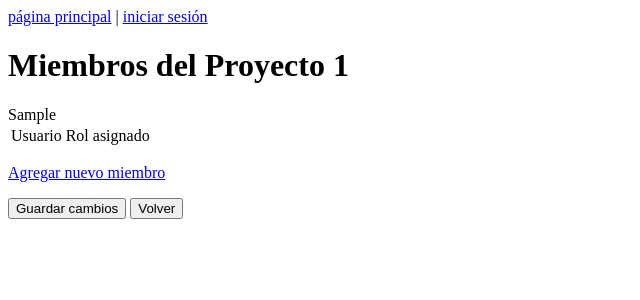
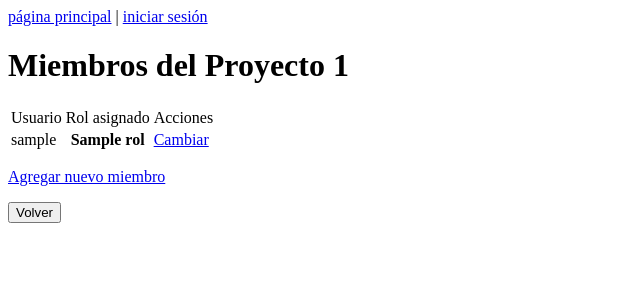
Before and after one commit to alcides29/saip, a Django app: template templates/admin/proyectos/admin_miembros.html in a window 1280 px wide. Shown: the top 300 px of the page, without its empty margins (0-640 px from the left). Run offline with Django 3.2, Linux system fonts and the light colour scheme; the template is opened without the code that fills it: most values are stand-ins (such as "Sample title", 1, 10 or a date in 2020); some libraries are stand-ins or nearby versions.

Commit message:
Cambios en el template de admin proyecto

```diff
--- a/templates/admin/proyectos/admin_miembros.html
+++ b/templates/admin/proyectos/admin_miembros.html
@@ -4,13 +4,12 @@
 {% block content %}
 <form id="form_id" action="" method="post">
 <table>
-<tr><td class="titulo">Usuario</td><td class="titulo">Rol asignado</td></tr>
-	{% for form in lista %}
-		{{form.as_table}}
+<tr><td class="titulo">Usuario</td><td class="titulo">Rol asignado</td><td>Acciones</td></tr>
+	{% for item in miembros %}
+		<tr><td>{{item.usuario.username}}</td><th>{{item.rol.nombre}}</td><td><a href="/proyectos/miembros/{{proyecto.id}}/cambiar/{{item.usuario.id}}">Cambiar</a></td></tr>
 	{% endfor %}
 </table>
 <p><a href="/proyectos/miembros/{{proyecto.id}}/nuevo/">Agregar nuevo miembro</a></p>
-<input type="submit" value="Guardar cambios" />
 <input type="button" value="Volver" onClick = "location.href='/proyectos' "/>
 </form>
 {% endblock%}
```
